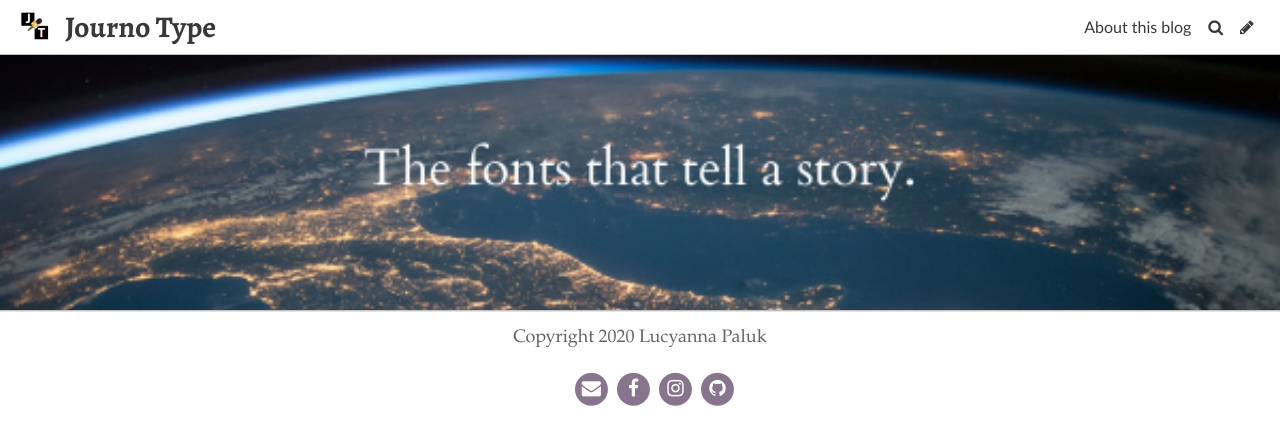
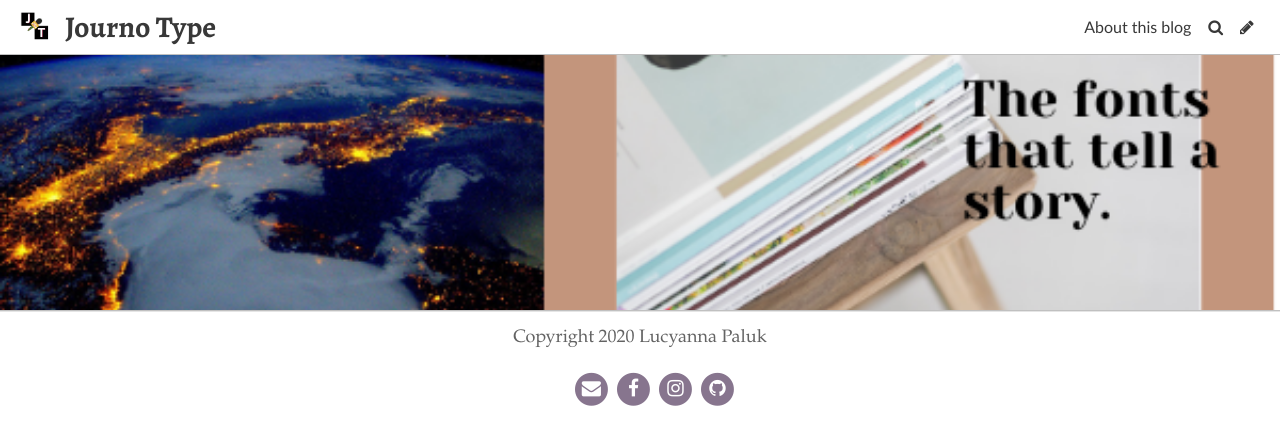
Before and after one commit to lucyannapaluk/mybrookesblog, a Jekyll site: the page built from index.html, in a window 1280 px wide. Shown: the top 445 px of the page. Built offline with Jekyll 4.4.1, drawn with Linux system fonts in a browser that asks for light colours; some web fonts are replaced; the list of posts is cut into pages by our own code.

Commit message:
Update Settings “general”

```diff
--- a/_data/settings.yml
+++ b/_data/settings.yml
@@ -3,7 +3,7 @@
   throughout journalism
 header_text: ""
 footer_text: Copyright 2020 Lucyanna Paluk
-header_feature_image: ../uploads/the-fonts-that-tell-a-story.-6.png
+header_feature_image: ../uploads/the-fonts-that-tell-a-story.-8.png
 bannerheight: 20vmax
 logo: ../uploads/journo-type-logo.png
 favicon: ../uploads/favicon-16x16.png
```
Also changed, not shown: uploads/the-fonts-that-tell-a-story.-8.png (added).
